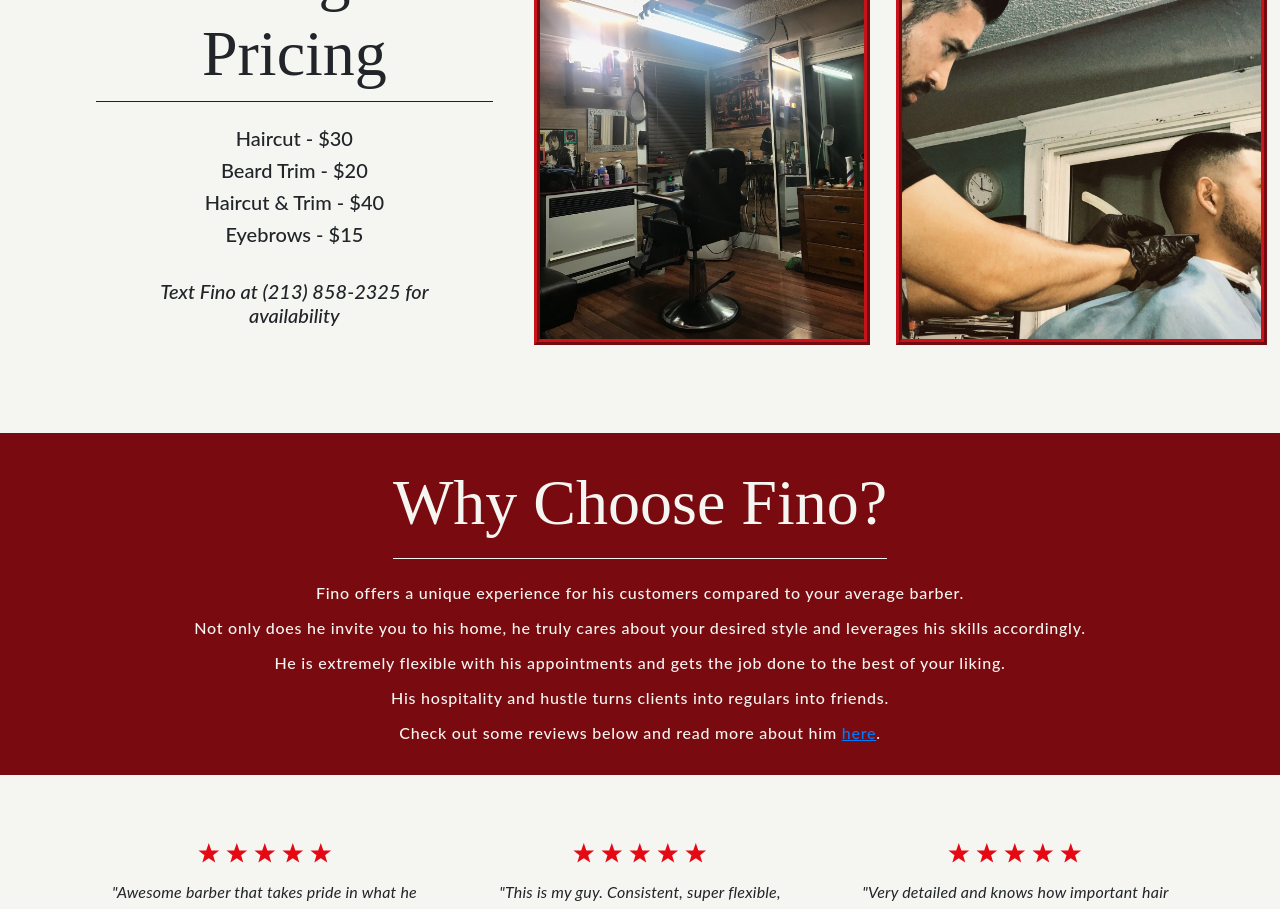
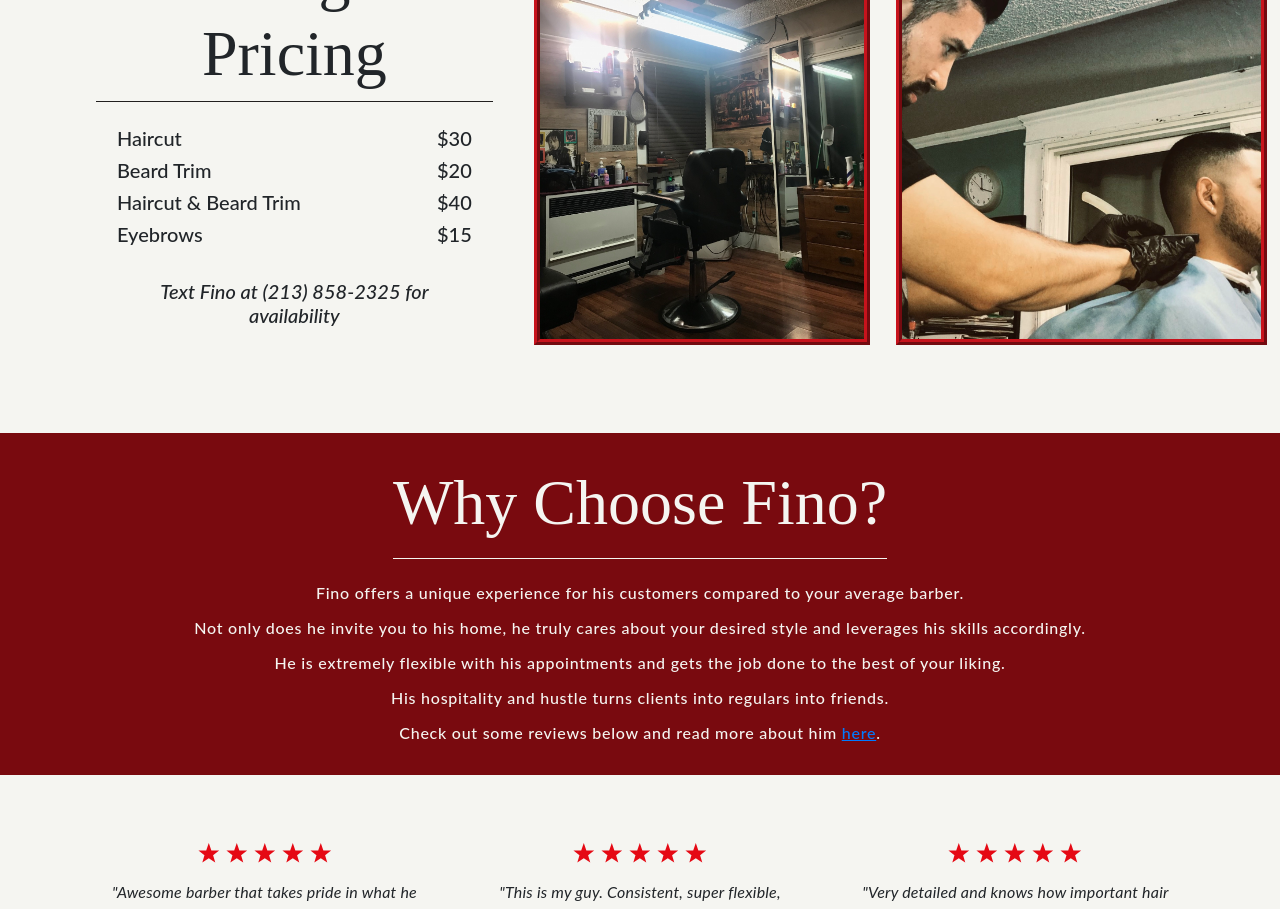
Before and after one commit to moonjason/fino-barbershop, a React (Create React App) app in the folder client/: page / in a window 1280 px wide. Shown: the part 1440-2349 px from the top of the page. Built offline with nearby package versions, Linux system fonts and the light colour scheme; no server answers; a web font is replaced by a local one.

Commit message:
set up pricing flexboxes

```diff
--- a/client/src/components/Pricing/Pricing.js
+++ b/client/src/components/Pricing/Pricing.js
@@ -5,11 +5,24 @@ const Pricing = () => {
         <div id="pricing-containertwo">
             <div id="pricing__texttwo">
                 <h1 className="pricing--title">Booking and Pricing</h1>
-                <h5 className="pricing--desc">Haircut - $30</h5>
-                <h5 className="pricing--desc">Beard Trim - $20</h5>
-                <h5 className="pricing--desc">Haircut & Trim - $40</h5>
-                <h5 className="pricing--desc">Eyebrows - $15</h5>
-                <h5 className="pricing--desc" style={{'paddingTop': '25px'}}><i>Text Fino at (213) 858-2325 for availability</i></h5>
+
+                <div id="menu">
+                    <div id="pricing-desc-container">
+                        <h5 className="pricing--desc">Haircut</h5>
+                        <h5 className="pricing--desc">Beard Trim</h5>
+                        <h5 className="pricing--desc">Haircut & Beard Trim</h5>
+                        <h5 className="pricing--desc">Eyebrows</h5>
+                    </div>
+                    <div id="pricing-num-container">
+                        <h5 className="pricing--num">$30</h5>
+                        <h5 className="pricing--num">$20</h5>
+                        <h5 className="pricing--num">$40</h5>
+                        <h5 className="pricing--num">$15</h5>
+                    </div>
+                </div>
+
+
+                <h5 style={{'paddingTop': '25px', 'width': '20rem'}}><i>Text Fino at (213) 858-2325 for availability</i></h5>
             </div>
 
             <div id="pricing__carouseltwo">
--- a/client/src/index.css
+++ b/client/src/index.css
@@ -138,7 +138,6 @@ html {
 }
 
 
-
 /* Footer */
 
 .footer-container {
@@ -191,6 +190,26 @@ html {
 
 .pricing--desc{
     width: 20rem;
+    padding-left: 12vw;
+}
+
+.pricing--num {
+    padding-right: 12vw;
+}
+
+#menu{
+    display: flex;
+}
+
+#pricing-desc-container {
+    display: flex;
+    flex-direction: column;
+    text-align: left;
+}
+
+#pricing-num-container{
+    display: flex;
+    flex-direction: column;
 }
 
 /* THE WHY COMPONENT START */
@@ -316,6 +335,12 @@ html {
     .photo {
         max-width: 40%;
     }
+    .pricing--desc{
+        padding-left: 0;
+    }
+    .pricing--num {
+        padding-right: 0;
+    }
     #pricing__text {
         padding-left: 8rem;
     }
```
